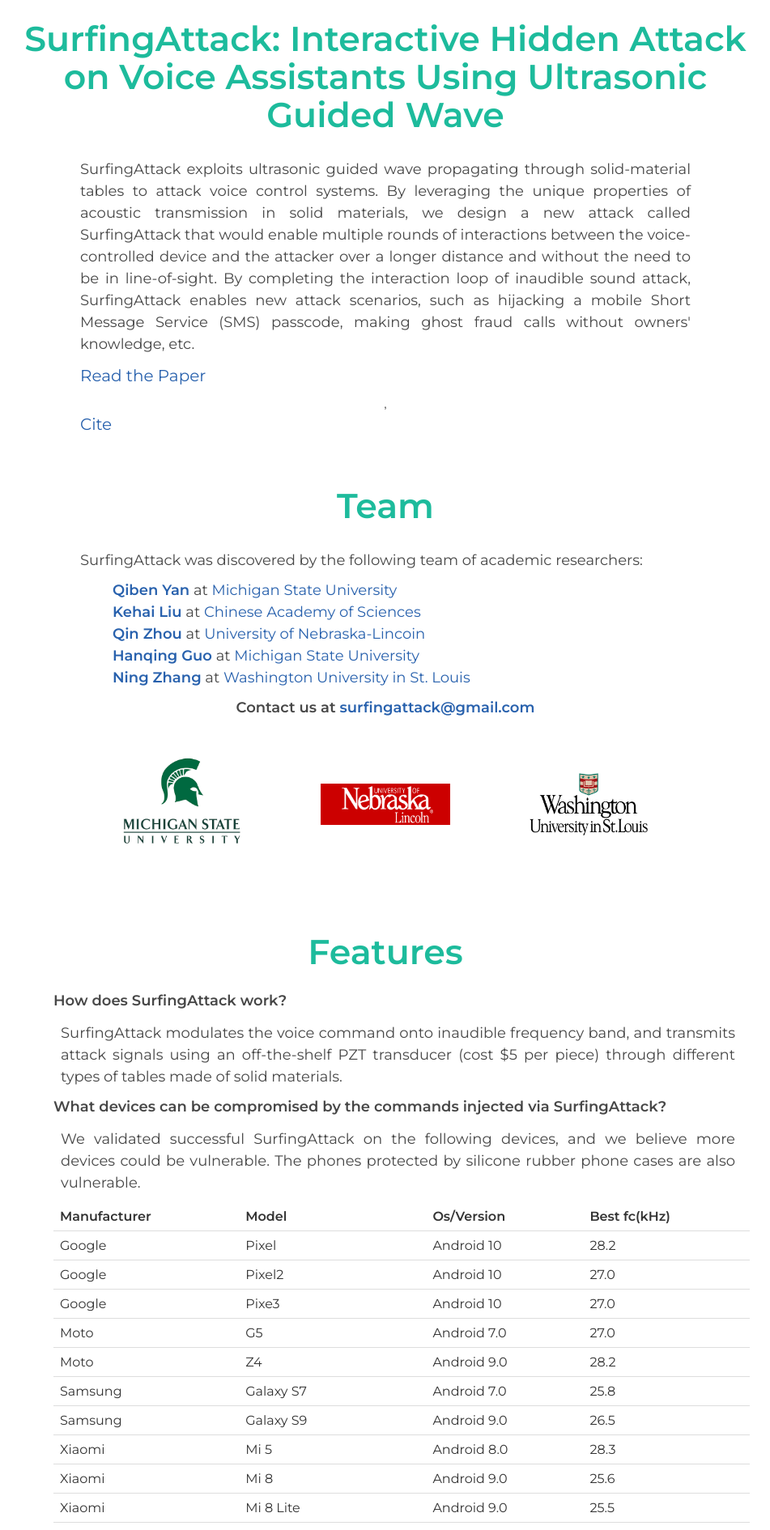
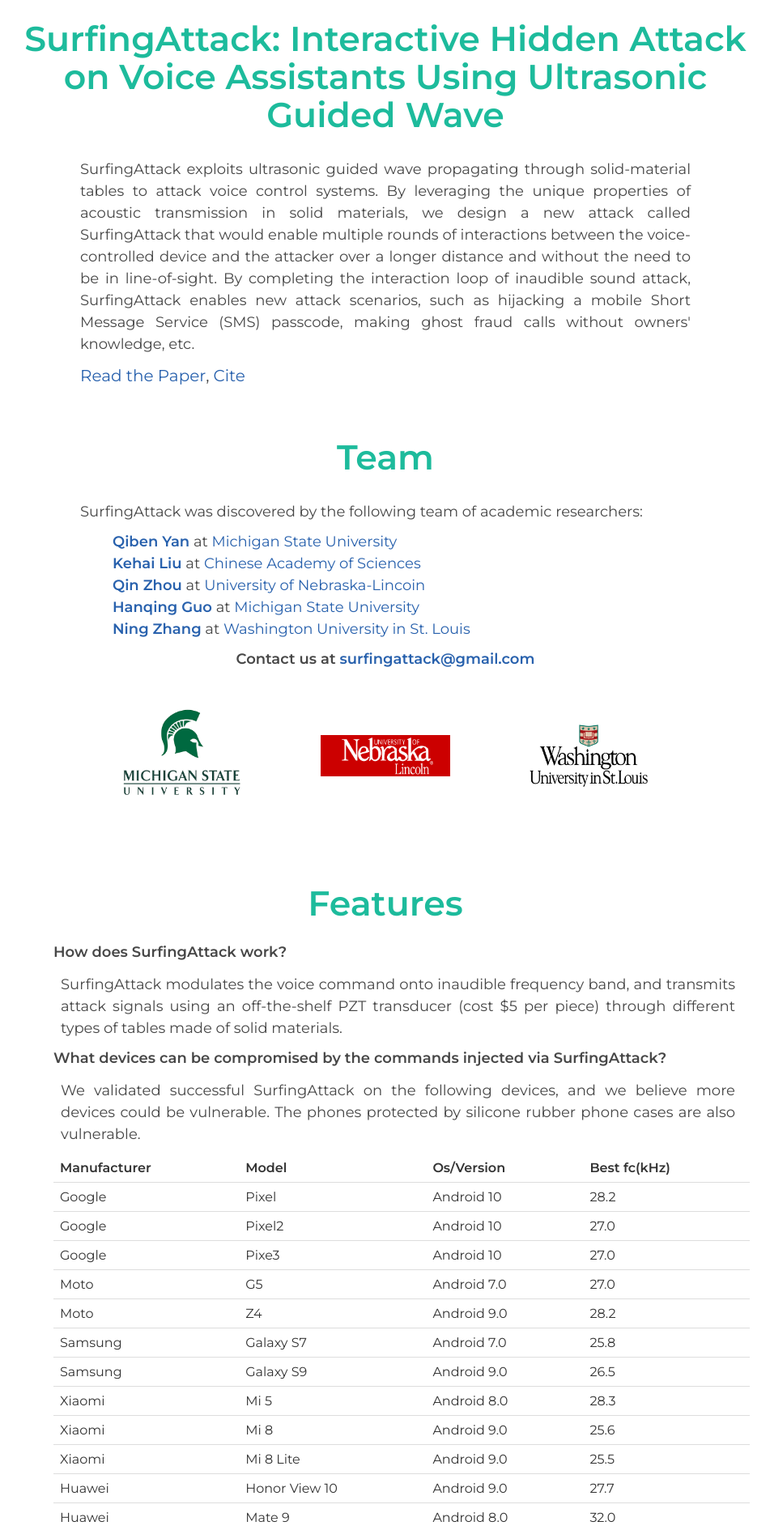
Before and after one commit to surfingattack/surfingattack.github.io, a Jekyll site: the page built from index.md, in a window 1280 px wide. Shown: the top 1890 px of the page at 81% size, without its empty margins (164-1115 px from the left). Built offline with Jekyll 4.4.1, drawn with Linux system fonts in a browser that asks for light colours.

Commit message:
Wed Feb  5 20:59:48 EST 2020

```diff
--- a/_layouts/default.html
+++ b/_layouts/default.html
@@ -37,9 +37,9 @@
 						SurfingAttack enables new attack scenarios, such as hijacking a mobile Short Message Service (SMS) passcode, making ghost fraud calls
 						without owners' knowledge, etc.
 					</p>
-					<p style="font-size:20px"><a href="">Read the Paper</a></p>,
+					<p style="font-size:20px"><a href="">Read the Paper</a>,
 
-					<p style="font-size:20px"><a href="#bibtex" data-toggle="collapse" role="button">
+					<a href="#bibtex" data-toggle="collapse" role="button">
 					Cite <i class="fa fa-quote-right" aria-hidden="true"></i></a>
 						<div id="bibtex" style="margin-top: 1.5em;" class="collapse" align="left">
 							<pre style="white-space: pre">
@@ -243,9 +243,9 @@
 
 
 						<b> How do we defend against SurfingAttack?</b>
-								<li class="answer">  &#9733  Keep an eye on your devices placed on tabletops. </li>
-								<li class="answer">  &#9733  Reduce the touching surface area of your phones with the table. </li>
-								<li class="answer">  &#9733  Place the device on a soft woven fabric or a multilayers term before touching the tabletops. </li>
+								<li class="answer">  &#9733 Keep an eye on your devices placed on tabletops. </li>
+								<li class="answer">  &#9733 Reduce the touching surface area of your phones with the table. </li>
+								<li class="answer">  &#9733 Place the device on a soft woven fabric or a multilayers term before touching the tabletops. </li>
 								<li class="answer">   &#9733 Turn off lock screen personal results. </li>
 									<li class="answer"> &#9733 Use thicker phone cases made of uncommon materials such as wood. </li>
 						</li>
```
